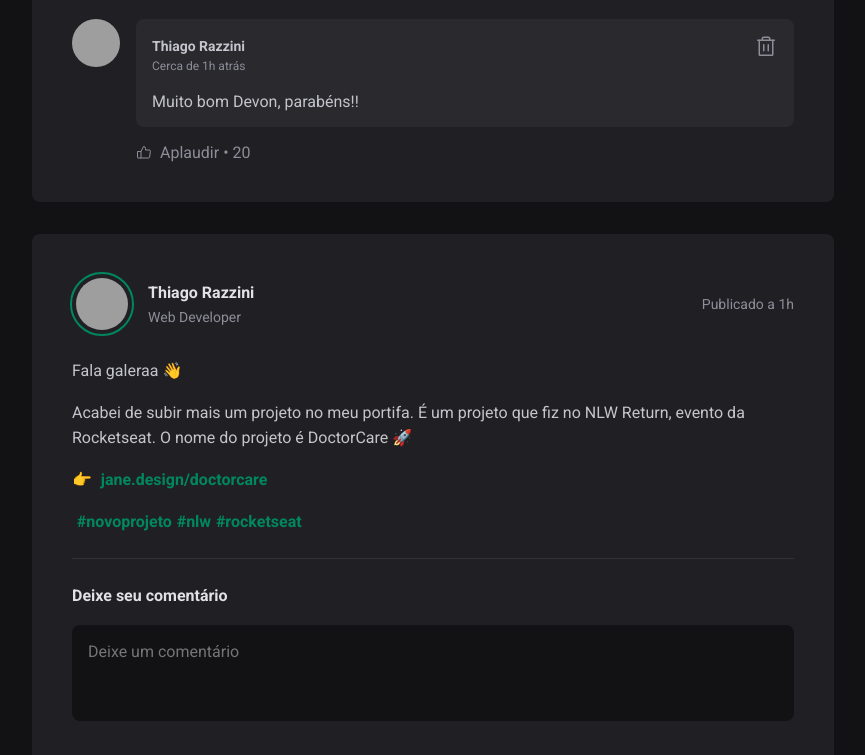
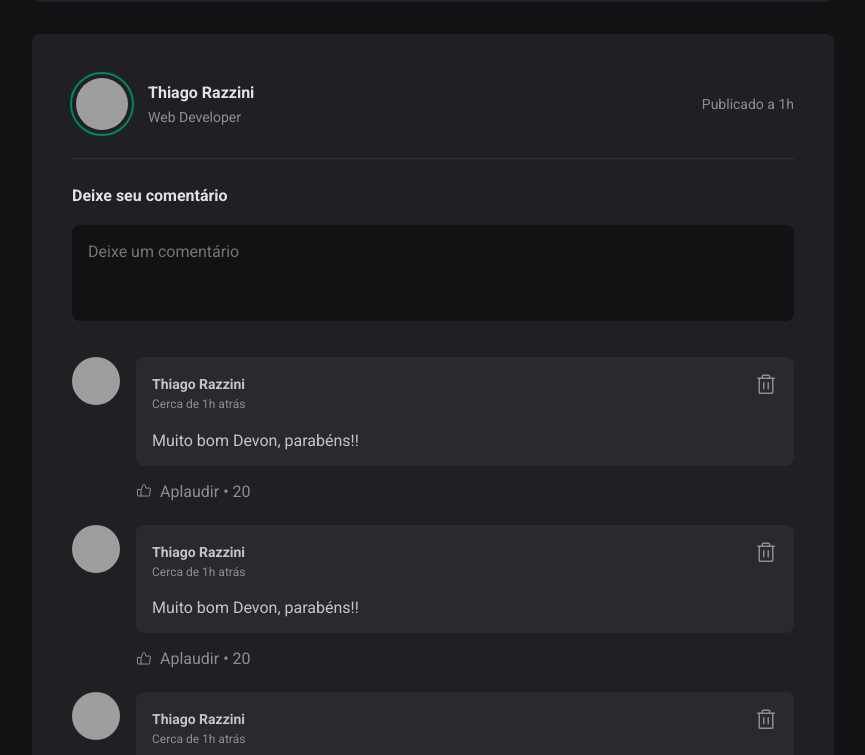
Before and after one commit to thiagorazzini/ignite-feed, a React (Vite) app: page / in a window 1280 px wide. Shown: the part 951-1706 px from the top of the page, without its empty margins (350-1215 px from the left). Built offline with nearby package versions, Linux system fonts and the light colour scheme; grey boxes are pictures that could not be loaded.

Commit message:
(Fundamentos):[Motores-react] Interando JSX)

```diff
--- a/src/App.jsx
+++ b/src/App.jsx
@@ -2,6 +2,49 @@
 import { Post } from "./components/Post";
 import "./global.css";
 import styles from "./App.module.css";
+
+//author: {avatar_url: "", name: "", role: ""}
+// publishedAt: Date
+// content
+
+const posts = [
+  {
+    id: 1,
+    author: {
+      avatarUrl: "https://github.com/thiagorazzini.png",
+      name: "Thiago Razzini",
+      role: "Web developer Junior",
+    },
+    content: [
+      { type: "paragraph", content: "Fala galeraa 👋" },
+      {
+        type: "paragraph",
+        content:
+          "Acabei de subir mais um projeto no meu portifa. É um projeto que fiz no NLW Return, evento da Rocketseat. O nome do projeto é DoctorCare 🚀",
+      },
+      { type: "link", content: '👉 <a href="#">jane.design/doctorcare</a>' },
+    ],
+    pubishedAt: new Date("2023-02-03 10:29"),
+  },
+  {
+    id: 2,
+    author: {
+      avatarUrl: "https://github.com/linikerunk.png",
+      name: "Liniker Oliveira",
+      role: "Web developer Pleno",
+    },
+    content: [
+      { type: "paragraph", content: "Fala galeraa 👋" },
+      {
+        type: "paragraph",
+        content:
+          "Acabei de subir mais um projeto no meu portifa. É um projeto que fiz no NLW Return, evento da Rocketseat. O nome do projeto é DoctorCare 🚀",
+      },
+      { type: "link", content: '👉 <a href="#">jane.design/doctorcare</a>' },
+    ],
+    pubishedAt: new Date("2023-02-06 19:29"),
+  },
+];
 import { Sidebar } from "./components/Sidebar";
 
 export function App() {
@@ -12,14 +55,15 @@
         <Sidebar />
 
         <main>
-          <Post
-            author="Thiago Razzini"
-            content="Lorem ipsum dolor sit amet consectetur adipisicing elit. Exercitationem voluptatibus ducimus autem odit praesentium eos nihil a nobis impedit voluptate, earum saepe magnam fugit laudantium quae eveniet eligendi illum quisquam?"
-          />
-          <Post
-            author="Bianca Ferreira"
-            content="Lorem ipsum dolor sit amet consectetur adipisicing elit. Exercitationem voluptatibus ducimus autem odit praesentium eos nihil a nobis impedit voluptate, earum saepe magnam fugit laudantium quae eveniet eligendi illum quisquam?"
-          />
+          {posts.map((post) => {
+            return (
+              <Post
+                author={post.author}
+                content={post.content}
+                pubishedAt={post.pubishedAt}
+              />
+            );
+          })}
         </main>
       </div>
     </div>
--- a/src/components/Post.jsx
+++ b/src/components/Post.jsx
@@ -1,7 +1,9 @@
 import { Comment } from "./Comment";
 import styles from "./Post.module.css";
 import { Avatar } from "./Avatar";
-export function Post() {
+
+export function Post(pros) {
+  console.log(pros);
   return (
     <article className={styles.post}>
       <header>
@@ -17,21 +19,7 @@
           Publicado a 1h
         </time>
       </header>
-      <div className={styles.content}>
-        <p>Fala galeraa 👋</p>
-        <p>
-          Acabei de subir mais um projeto no meu portifa. É um projeto que fiz
-          no NLW Return, evento da Rocketseat. O nome do projeto é DoctorCare 🚀
-        </p>
-        <p>
-          👉 <a href="#">jane.design/doctorcare</a>
-        </p>
-        <p>
-          <a href="#">#novoprojeto</a>
-          <a href="#">#nlw</a>
-          <a href="#">#rocketseat</a>
-        </p>
-      </div>
+      <div className={styles.content}></div>
       <form className={styles.commentForm}>
         <strong>Deixe seu comentário</strong>
 
```
